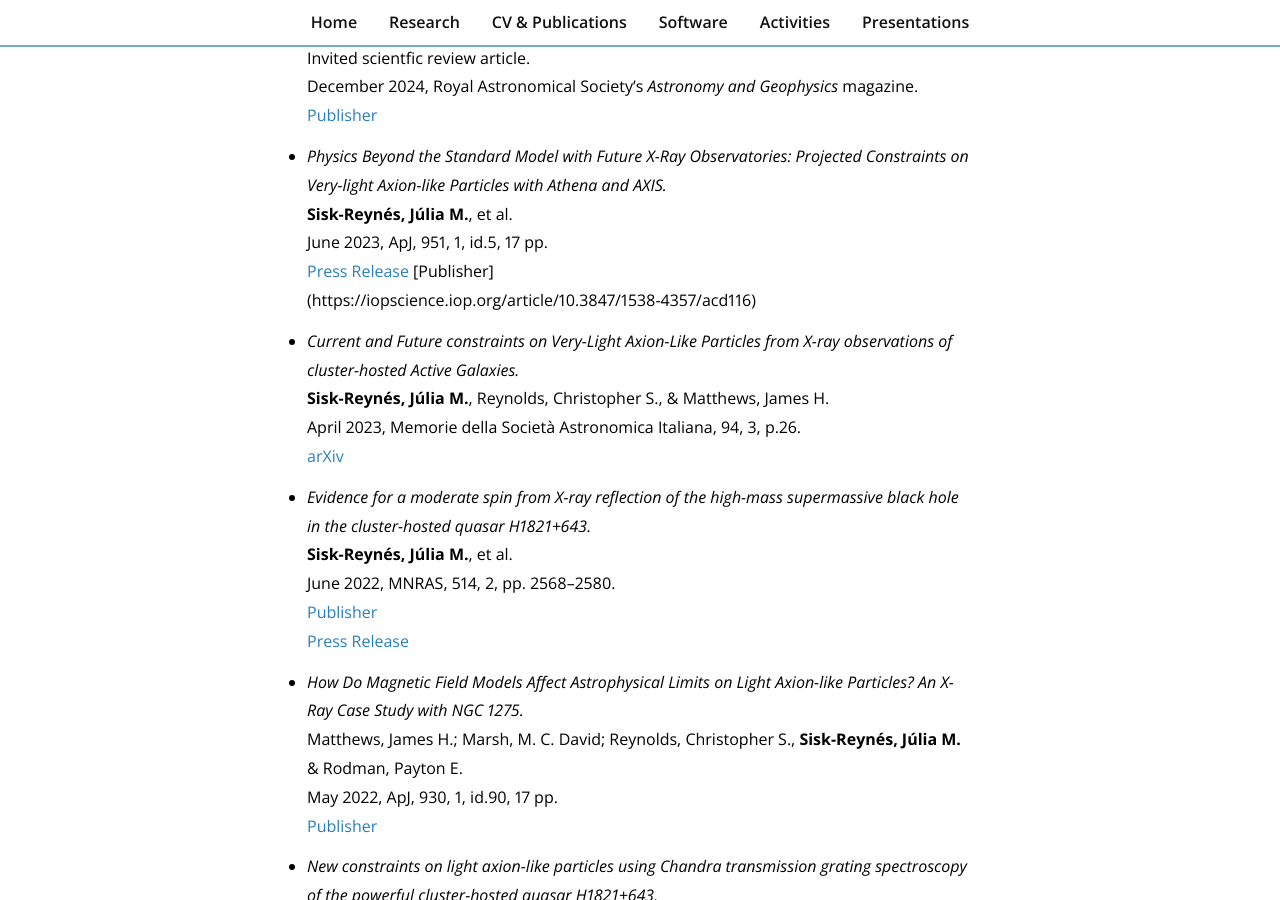
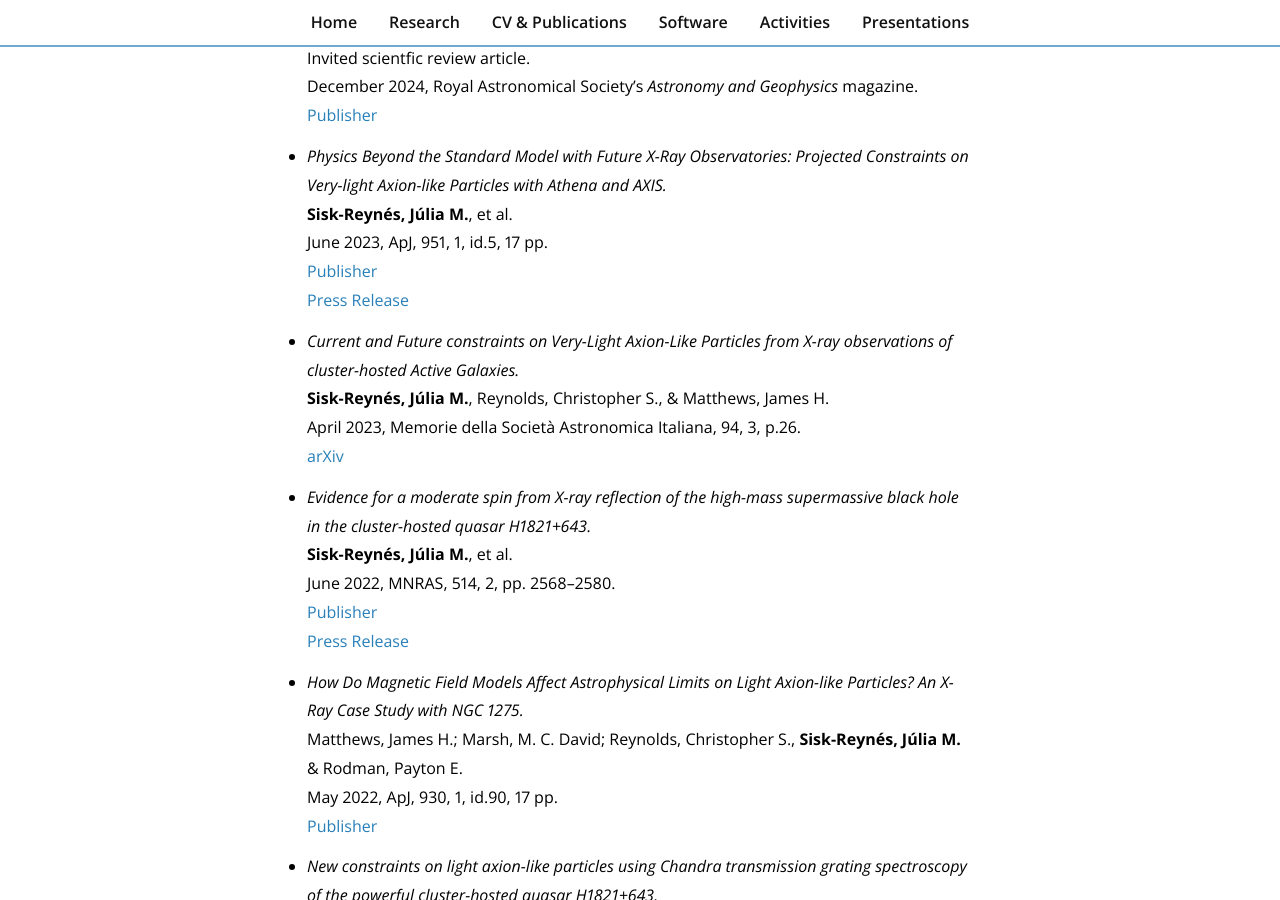
Before and after one commit to jsiskreynes-astro/jsiskreynes-astro.github.io, a Jekyll site: the page built from cv+publications.md, in a window 1280 px wide and 900 px high, scrolled down 1706 px. Built offline with Jekyll 4.4.1, drawn with Linux system fonts in a browser that asks for light colours; nearby versions of some CDN libraries.

Commit message:
Update cv+publications.md

```diff
--- a/cv+publications.md
+++ b/cv+publications.md
@@ -61,7 +61,8 @@ December 2024, Royal Astronomical Society's *Astronomy and Geophysics* magazine.
 - *Physics Beyond the Standard Model with Future X-Ray Observatories: Projected Constraints on Very-light Axion-like Particles with Athena and AXIS.* <br>
 **Sisk-Reynés, Júlia M.**, et al.  <br>
 June 2023, ApJ, 951, 1, id.5, 17 pp.  <br>
-[Press Release](https://www.the-athena-x-ray-observatory.eu/en/node/796)  [Publisher] <br>(https://iopscience.iop.org/article/10.3847/1538-4357/acd116)  <br>
+[Publisher](https://iopscience.iop.org/article/10.3847/1538-4357/acd116)  <br>
+[Press Release](https://www.the-athena-x-ray-observatory.eu/en/node/796) <br>
 
 - *Current and Future constraints on Very-Light Axion-Like Particles from X-ray observations of cluster-hosted Active Galaxies.*  <br>
 **Sisk-Reynés, Júlia M.**, Reynolds, Christopher S., & Matthews, James H.  <br>
```
